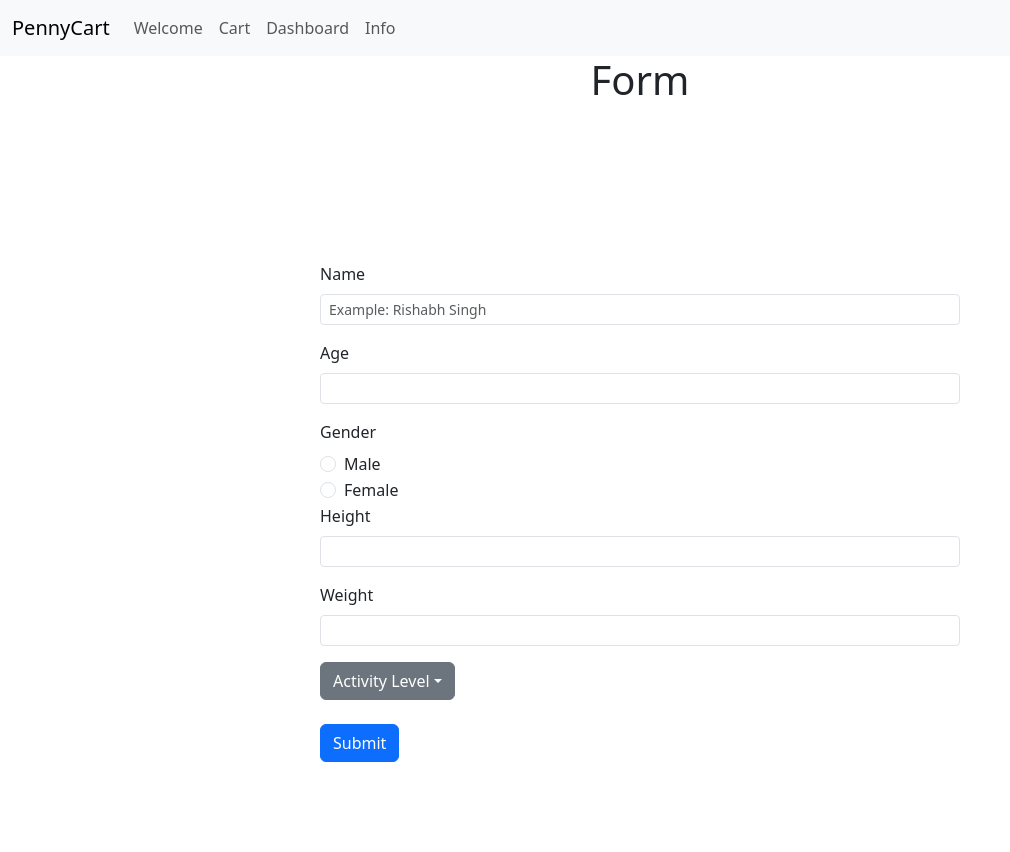
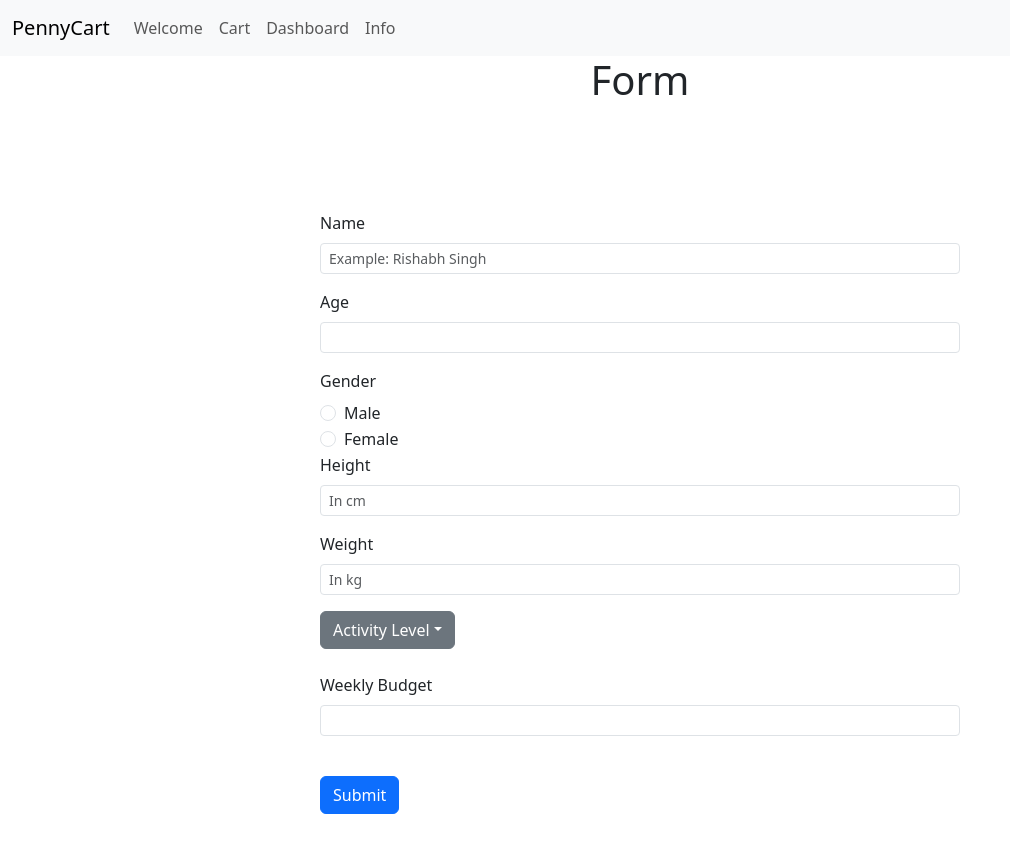
Before and after one commit to rishabhsingh2903/PennyCart, a React (Vite) app: page /info/form in a window 1280 px wide. Shown: the top 852 px of the page, without its empty margins (0-1010 px from the left). Built offline with nearby package versions, Linux system fonts and the light colour scheme.

Commit message:
worked on form

```diff
--- a/src/pages/Form.jsx
+++ b/src/pages/Form.jsx
@@ -1,5 +1,7 @@
 export default function Form(){
-
+    function getinfo(e){
+        console.log(e.target.textContent);
+    }
     return (<>
         <h1 className="d-flex justify-content-center align-items-center">Form</h1>
         <div className="d-flex justify-content-center align-items-center vh-100">
@@ -68,8 +70,10 @@ export default function Form(){
                     type="number"
                     className="form-control form-control-sm"
                     id="Height"
+                    placeholder="In cm"
+                />
 
-                />
+
                 </div>
 
 
@@ -82,7 +86,7 @@ export default function Form(){
                     type="number"
                     className="form-control form-control-sm"
                     id="Weight"
-
+                   placeholder="In kg"
                 />
                 </div>
 
@@ -91,19 +95,36 @@ export default function Form(){
                 <div className="dropdown">
                     <button className="btn btn-secondary dropdown-toggle"
                     type="button"
-                    data-bs-toggle="dropdown">
+                    data-bs-toggle="dropdown" >
                         Activity Level
                     </button>
                     <ul className="dropdown-menu">
-                        <li className="dropdown-item">Sedentary: little or no exercise</li>
-                        <li className="dropdown-item">Exercise 1-3 times/week</li>
-                        <li className="dropdown-item">Exercise 4-5 times/week</li>
-                        <li className="dropdown-item">Daily exercise or intense exercise 3-4 times/week</li>
-                        <li className="dropdown-item">Intense exercise 6-7 times/week</li>
-                        <li className="dropdown-item">Very intense exercise daily, or physical job</li>
+                        <li className="dropdown-item" onClick={getinfo}>Sedentary: little or no exercise</li>
+                        <li className="dropdown-item"onClick={getinfo}>Exercise 1-3 times/week</li>
+                        <li className="dropdown-item"onClick={getinfo}>Exercise 4-5 times/week</li>
+                        <li className="dropdown-item"onClick={getinfo}>Daily exercise or intense exercise 3-4 times/week</li>
+                        <li className="dropdown-item"onClick={getinfo}>Intense exercise 6-7 times/week</li>
+                        <li className="dropdown-item"onClick={getinfo}>Very intense exercise daily, or physical job</li>
 
                     </ul>
                 </div>
+                <br/>
+
+
+
+                <div className="mb-3">
+                <label htmlFor="Budget" className="form-label">
+                    Weekly Budget
+                </label>
+                <input
+                    type="number"
+                    className="form-control form-control-sm"
+                    id="Weight"
+
+                />
+                </div>
+
+
                 <br/>
                 <button type="submit" className="btn btn-primary">
                 Submit
```
